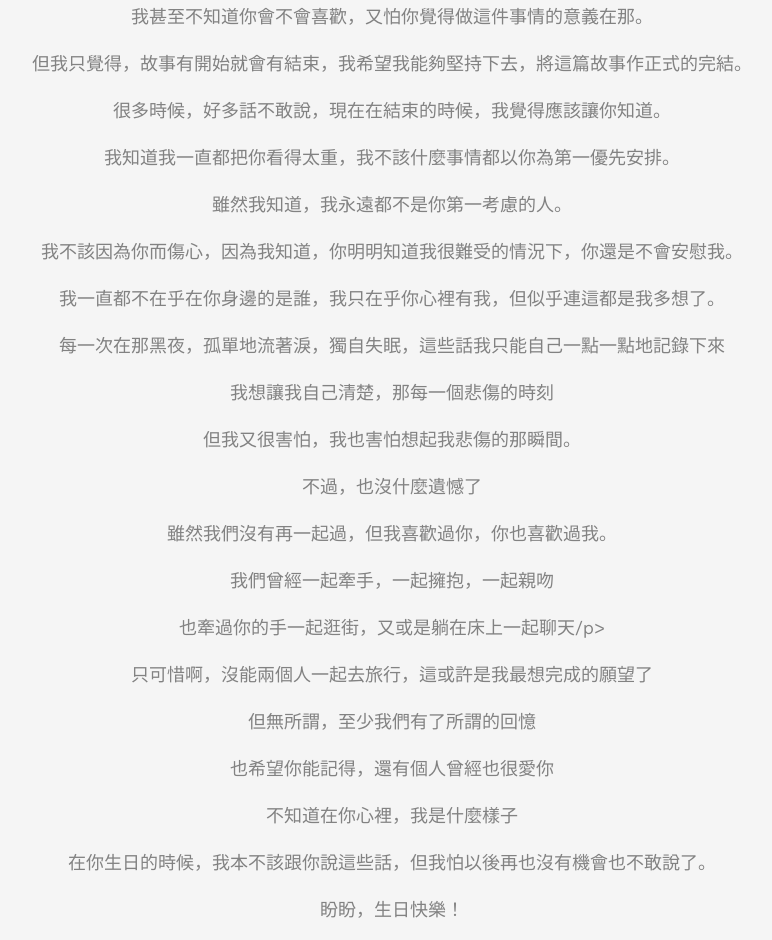
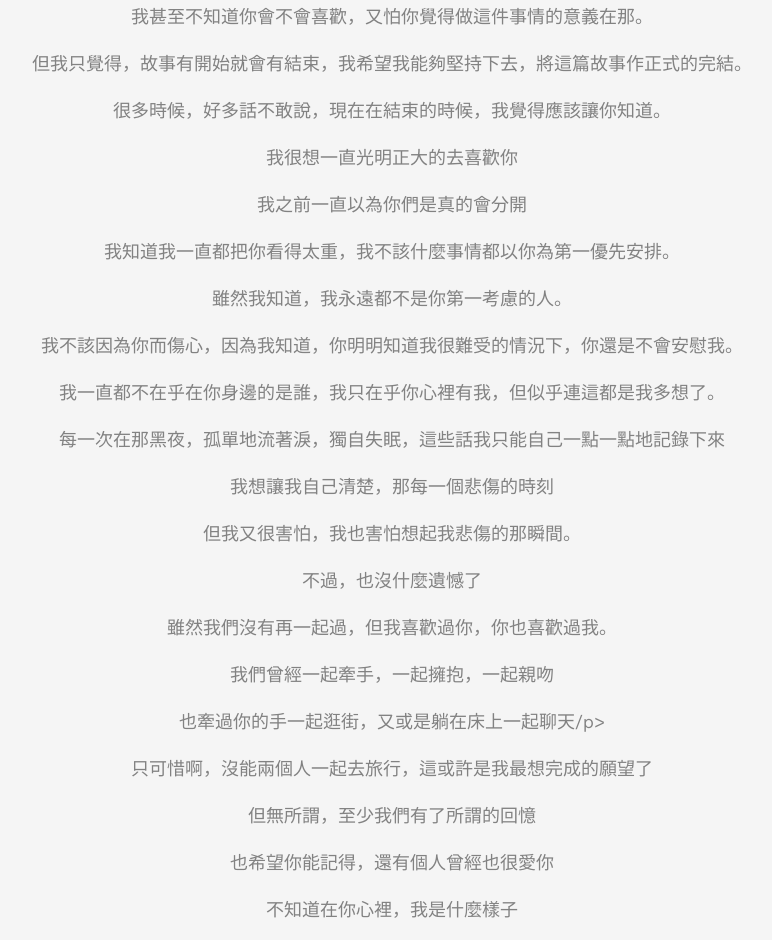
Before and after one commit to GWU-git-hub/HappyBirthday, a plain HTML site: page index.html in a window 1280 px wide. Shown: the part 8410-9350 px from the top of the page, without its empty margins (248-1020 px from the left). Drawn offline with nearby package versions, Linux system fonts and the light colour scheme; files whose address does not match are found by name.

Commit message:
Add files via upload

```diff
--- a/index.html
+++ b/index.html
@@ -398,7 +398,8 @@
 					    <p>我甚至不知道你會不會喜歡，又怕你覺得做這件事情的意義在那。</p>
 					    <p>但我只覺得，故事有開始就會有結束，我希望我能夠堅持下去，將這篇故事作正式的完結。</p>
 					    <p>很多時候，好多話不敢說，現在在結束的時候，我覺得應該讓你知道。</p>
-
+					    <p>我很想一直光明正大的去喜歡你</p>
+					    <p>我之前一直以為你們是真的會分開</p>
 					    <p>我知道我一直都把你看得太重，我不該什麼事情都以你為第一優先安排。</p>
 					    <p>雖然我知道，我永遠都不是你第一考慮的人。</p>
 
```
